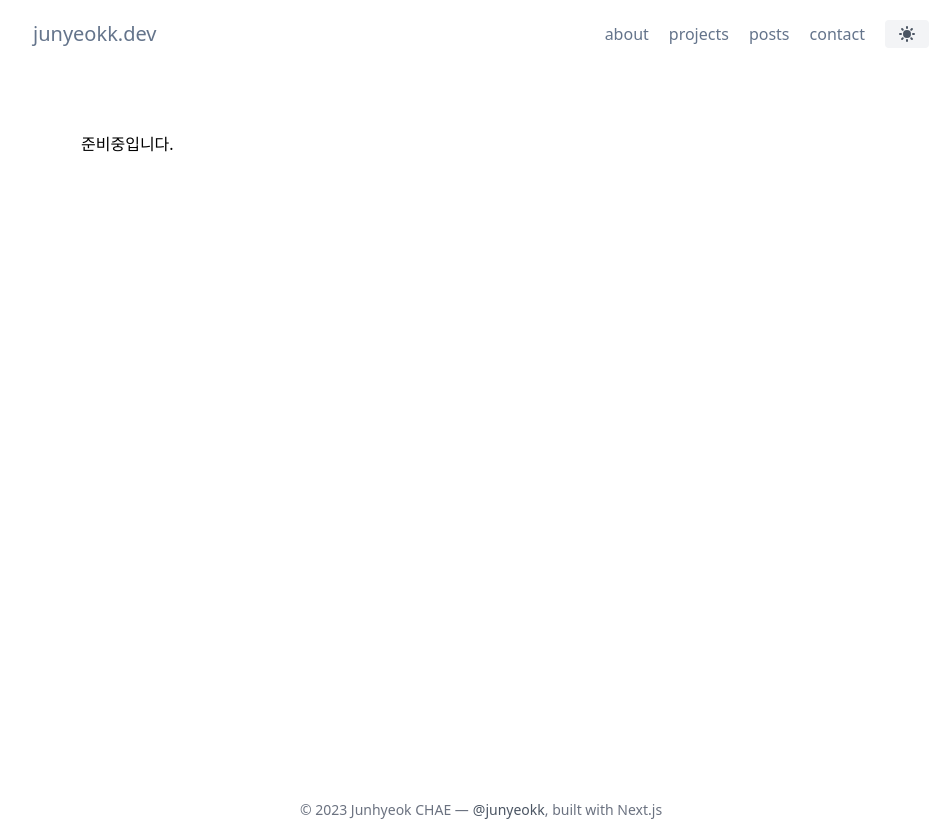
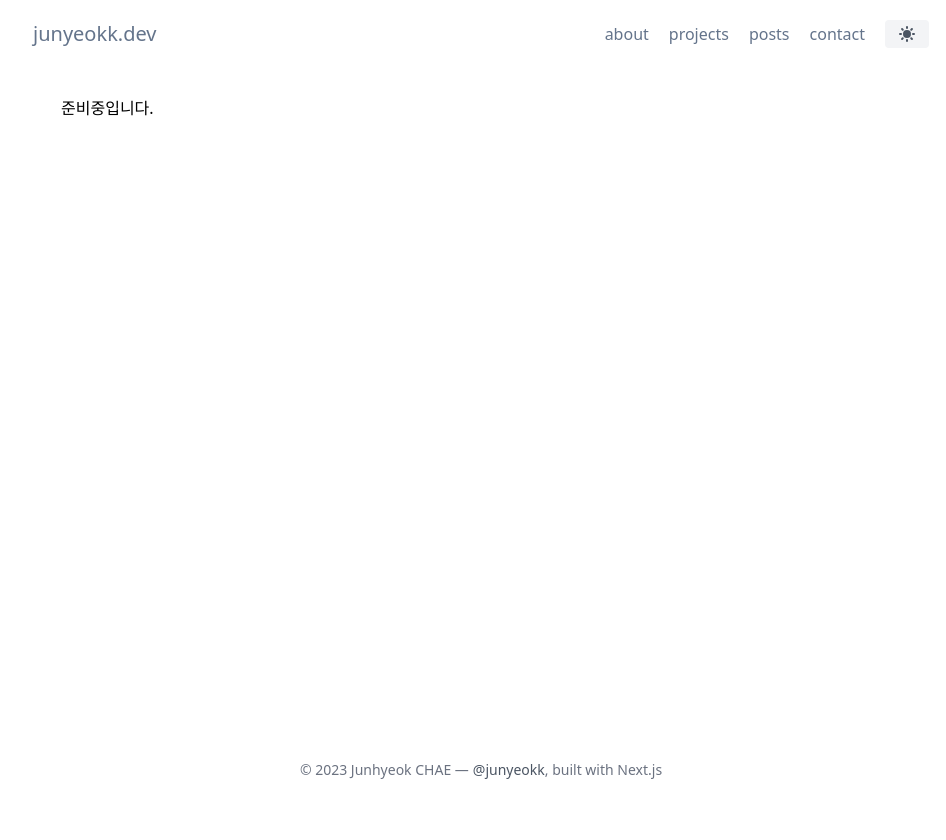
Before and after one commit to junyeokk/junyeokk.dev, a Next.js app: page /about-me in a window 1280 px wide. Shown: the whole page, without its empty margins (159-1105 px from the left). After the commit the page ends 800 px from the top, so only its background shows below. Built offline with nearby package versions, Linux system fonts and the light colour scheme; no server answers.

Commit message:
refactor: 최소 높이 안 맞는 부분 수정

```diff
--- a/pages/about-me.js
+++ b/pages/about-me.js
@@ -3,8 +3,8 @@ import Layout from "../components/layout";
 export default function AboutMe() {
   return (
     <Layout>
-      <div className="flex flex-col min-height-calc px-5 mb-10 px-6">
-        <div className="grid grid-cols-fill py-10 m-6 gap-8">준비중입니다.</div>
+      <div className="flex flex-col min-height-calc p-7">
+        <div>준비중입니다.</div>
       </div>
     </Layout>
   );
--- a/pages/posts.js
+++ b/pages/posts.js
@@ -5,12 +5,8 @@ import PostItem from "../components/posts/post-item";
 export default function Posts({ posts }) {
   return (
     <Layout>
-      <div className="m-5">
-        <ol>
-          {posts.results.map((aPost) => (
-            <PostItem key={aPost.id} data={aPost} />
-          ))}
-        </ol>
+      <div className="p-7 min-height-calc">
+        <ol>준비중입니다.</ol>
       </div>
     </Layout>
   );
--- a/pages/projects.js
+++ b/pages/projects.js
@@ -5,7 +5,7 @@ import ProjectItem from "../components/projects/project-item";
 export default function Projects({ projects }) {
   return (
     <Layout>
-      <div className="flex flex-col items-center justify-center min-height-calc px-5 px-6">
+      <div className="flex flex-col items-center justify-center min-height-calc p-7">
         <div className="grid grid-cols-1 md:grid-cols-2 py-10 m-6 gap-8">
           {projects.results.map((aProject) => (
             <ProjectItem key={aProject.id} data={aProject} />
```
